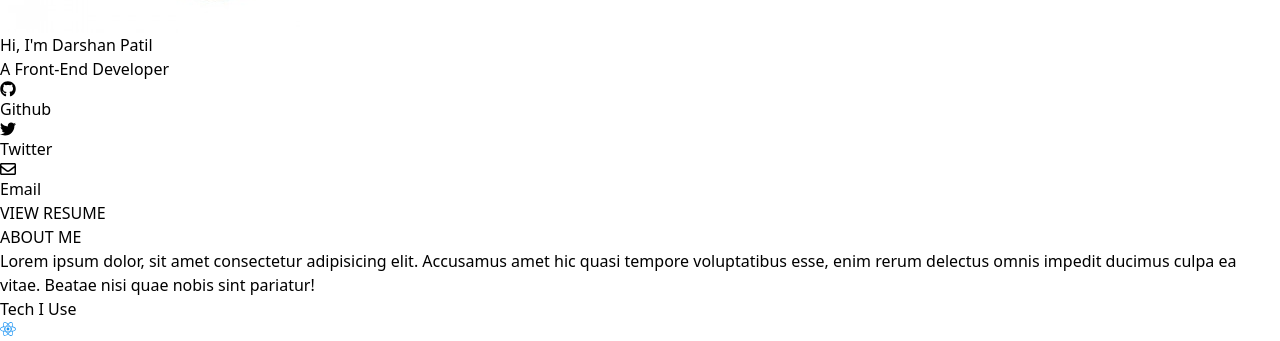
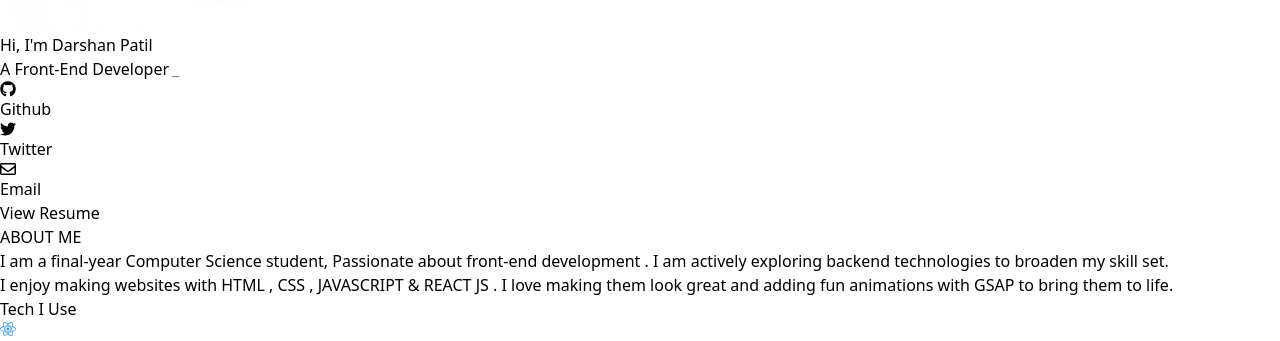
Before and after one commit to DarshanPatil57/portfolio-website, a React (Vite) app: page / in a window 1280 px wide. Shown: the part 267-608 px from the top of the page. Built offline with nearby package versions, Linux system fonts and the light colour scheme.

Commit message:
updated card component

```diff
--- a/package.json
+++ b/package.json
@@ -13,6 +13,7 @@
     "react": "^18.2.0",
     "react-dom": "^18.2.0",
     "react-icons": "^5.2.1",
+    "react-simple-typewriter": "^5.0.1",
     "scroll-into-view": "^1.16.2"
   },
   "devDependencies": {
--- a/src/components/About.jsx
+++ b/src/components/About.jsx
@@ -4,15 +4,17 @@ import React from 'react'
 
 function About() {
   return (
-    <div className=''>
+    <div className='lg:mt-48'>
 
       <div className="max-w-4xl mt-20 p-16  mx-auto ">
 
         <p className="text-2xl text-black  md:text-4xl font-bold text-center">
         ABOUT  <span className='text-indigo-800'>ME</span>
         </p>
-        <p className="text-base text-left md:text-center text-gray-500 leading-relaxed mt-4 justify-center">
-        Lorem ipsum dolor, sit amet consectetur adipisicing elit. Accusamus amet hic quasi tempore voluptatibus esse, enim rerum delectus omnis impedit ducimus culpa ea vitae. Beatae nisi quae nobis sint pariatur!
+        <p className=" w-full text-base text-left md:text-center text-gray-500 leading-relaxed mt-4 justify-center">
+        I am a final-year Computer Science student, Passionate about front-end development .
+         I am actively exploring backend technologies to broaden my skill set. <br /> I enjoy making websites with HTML , CSS , JAVASCRIPT & REACT JS .
+         I love making them look great and adding fun animations with GSAP to bring them to life.
         </p>
 
       </div>
--- a/src/components/Card.jsx
+++ b/src/components/Card.jsx
@@ -3,10 +3,11 @@ import { FaGithub } from "react-icons/fa";
 import { FaTwitter } from "react-icons/fa";
 import { FaRegEnvelope } from "react-icons/fa";
 import profile from "../images/image.jpg";
+import { Typewriter } from "react-simple-typewriter";
 
 function Card() {
   return (
-    <div className="w-full">
+    <div className="w-full lg:mt-60">
       <div className="flex flex-col md:flex-row justify-center md:justify-between items-center max-w-6xl mx-auto bg-white shadow-2xl rounded-xl p-5">
         <div className="md:order-2 md:ml-5 flex-shrink-0 ">
           <img
@@ -21,7 +22,19 @@ function Card() {
             Hi, I'm Darshan Patil
           </p>
           <p className="text-sm sm:text-lg text-gray-600 pt-2  w-auto inline-block">
-            A Front-End Developer
+            A{" "}
+            <Typewriter
+              words={["Front-End Developer"]}
+              loop={true}
+              cursor
+              cursorStyle="_"
+              typeSpeed={90}
+              deleteSpeed={50}
+              delaySpeed={1000}
+              // onLoopDone={(loopCount) =>
+              //   // console.log(`Completed loop: ${loopCount}`)
+              // }
+            />
           </p>
           <div className="flex  justify-center md:justify-start">
             <a
@@ -46,8 +59,11 @@ function Card() {
               <span className="sr-only">Email</span>
             </a>
           </div>
-          <button className=" p-2 font-semibold rounded-xl transition duration-500 ease-in-out text-black shadow-lg bg-white-600 transform hover:-translate-y-1 hover:scale-110 ...">
-            VIEW RESUME
+          <button className=" px-2 py-2 font-semibold rounded opacity- transition duration-500 ease-in-out bg-black text-white shadow-lg bg-white-600 transform hover:-translate-y-1 hover:scale-100">
+            <a target="_blank" href="https://www.google.com/">
+              {" "}
+              View Resume
+            </a>
           </button>
         </div>
       </div>
```
Also changed, not shown: 1 other file (tests, documents, lock files or other folders).
